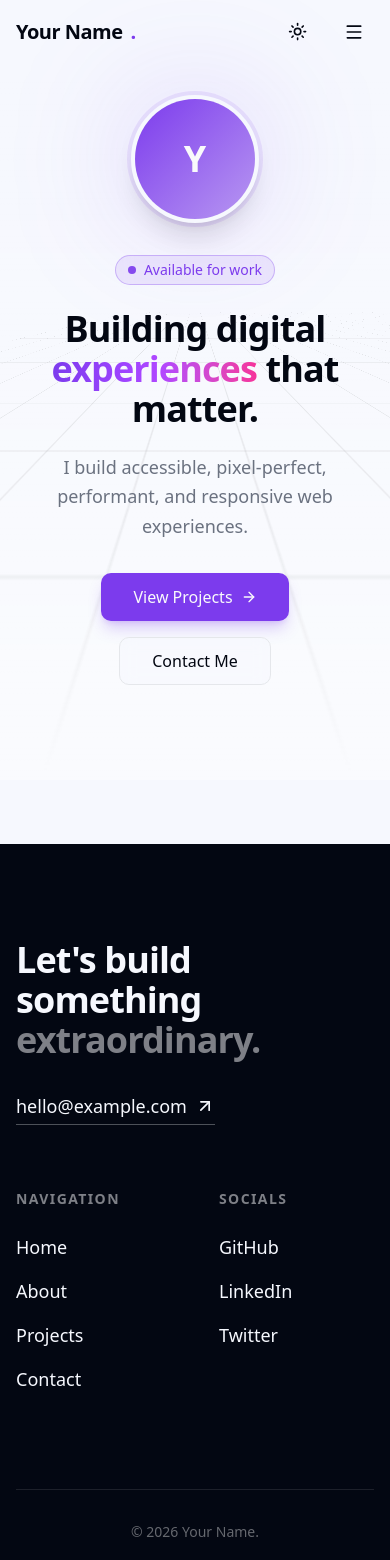
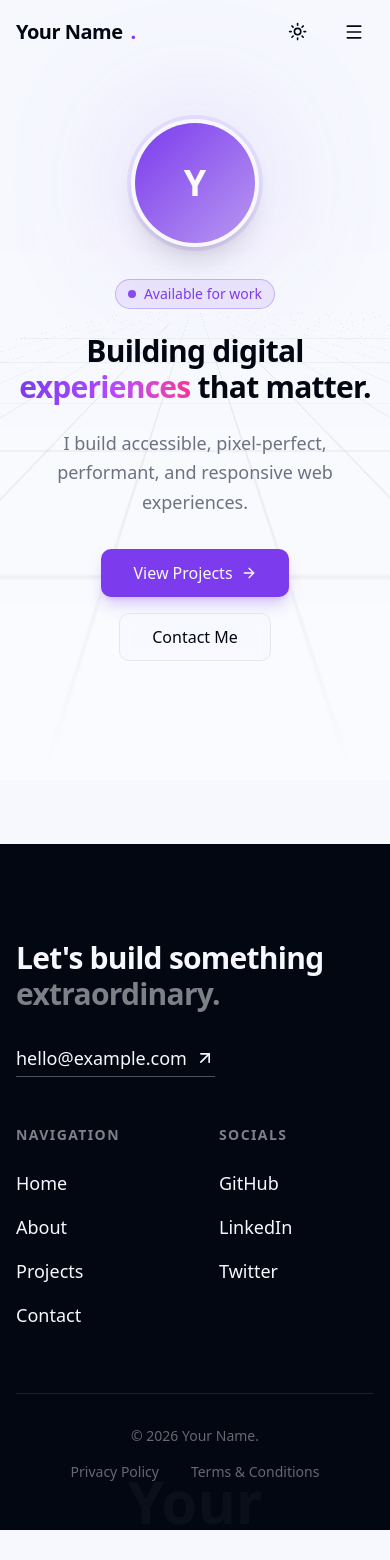
Before and after one commit to mokwathedeveloper/personal-websitedev, a Next.js app: page / in a window 390 px wide. Shown: the top 1560 px of the page. After the commit the page ends 1530 px from the top, so only its background shows below. Built offline with nearby package versions, Linux system fonts and the light colour scheme.

Commit message:
fix(ui): improve responsive layout on mobile devices for hero, about, contact and footer

```diff
--- a/src/app/(sections)/about.tsx
+++ b/src/app/(sections)/about.tsx
@@ -30,7 +30,7 @@ export function About() {
             </p>
           </div>
 
-          <div className="grid md:grid-cols-2 gap-12">
+          <div className="grid grid-cols-1 md:grid-cols-2 gap-12">
             <div className="space-y-8">
               <div>
                 <h3 className="text-xl font-semibold mb-4 flex items-center gap-2 font-heading">
--- a/src/app/(sections)/contact.tsx
+++ b/src/app/(sections)/contact.tsx
@@ -57,7 +57,7 @@ export function Contact() {
        <div className="absolute bottom-0 left-0 -z-10 h-[500px] w-[500px] bg-primary/5 blur-[120px] rounded-full opacity-50" />
 
       <div className="container px-4">
-        <div className="grid lg:grid-cols-2 gap-12 items-start max-w-6xl mx-auto">
+        <div className="grid grid-cols-1 lg:grid-cols-2 gap-12 items-start max-w-6xl mx-auto">
 
           <motion.div
             initial={{ opacity: 0, x: -20 }}
--- a/src/app/(sections)/hero.tsx
+++ b/src/app/(sections)/hero.tsx
@@ -50,7 +50,7 @@ export function Hero() {
           initial={{ opacity: 0, y: 20 }}
           animate={{ opacity: 1, y: 0 }}
           transition={{ duration: 0.5, delay: 0.2 }}
-          className="text-4xl md:text-6xl lg:text-7xl font-bold tracking-tight mb-6 font-heading"
+          className="text-3xl sm:text-4xl md:text-6xl lg:text-7xl font-bold tracking-tight mb-6 font-heading"
         >
           {CONTENT.hero.title.first} <br className="hidden md:block" />
           <span className="bg-clip-text text-transparent bg-gradient-to-r from-primary via-purple-500 to-pink-500 animate-gradient-x">
--- a/src/components/footer.tsx
+++ b/src/components/footer.tsx
@@ -9,9 +9,9 @@ export function Footer() {
   return (
     <footer className="bg-foreground text-background py-24 pb-12 overflow-hidden relative">
       <div className="container px-4 relative z-10">
-        <div className="grid grid-cols-1 lg:grid-cols-2 gap-16 lg:gap-32 mb-24">
+        <div className="grid grid-cols-1 lg:grid-cols-2 gap-12 lg:gap-32 mb-16 lg:mb-24">
           <div className="space-y-8">
-            <h2 className="text-4xl md:text-5xl lg:text-6xl font-heading font-bold tracking-tight">
+            <h2 className="text-3xl md:text-5xl lg:text-6xl font-heading font-bold tracking-tight">
               Let's build something <br />
               <span className="text-primary-foreground/50">extraordinary.</span>
             </h2>
```
